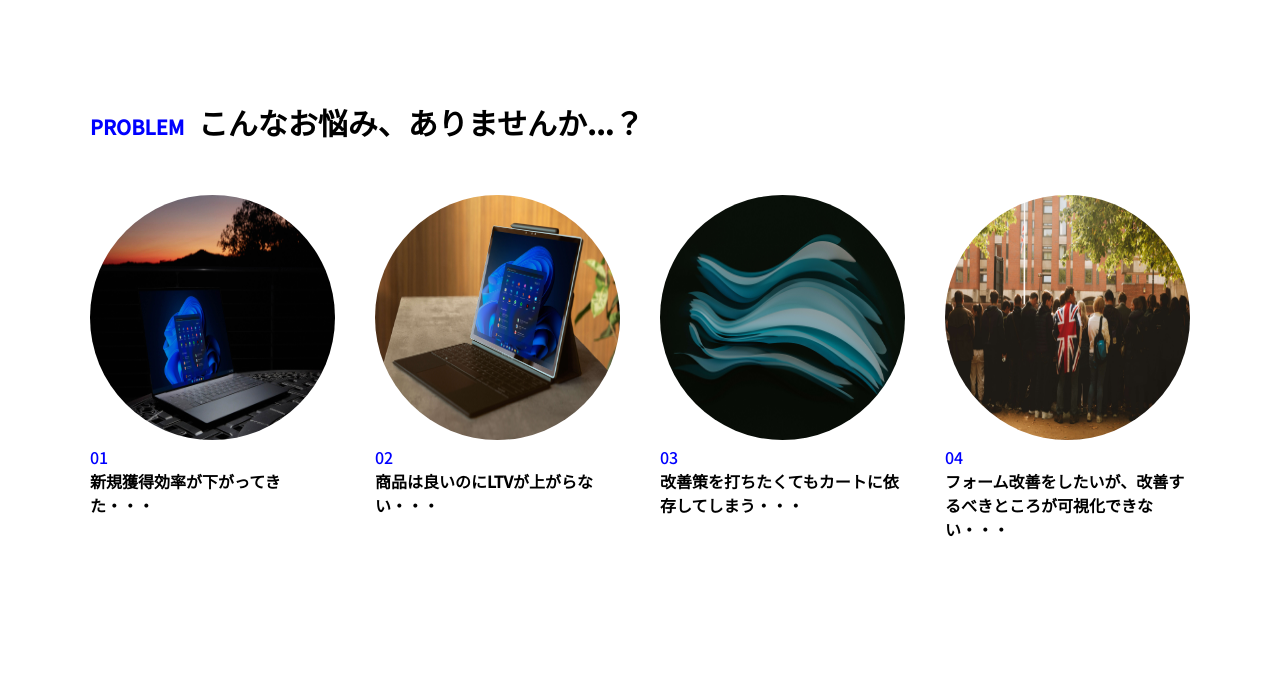
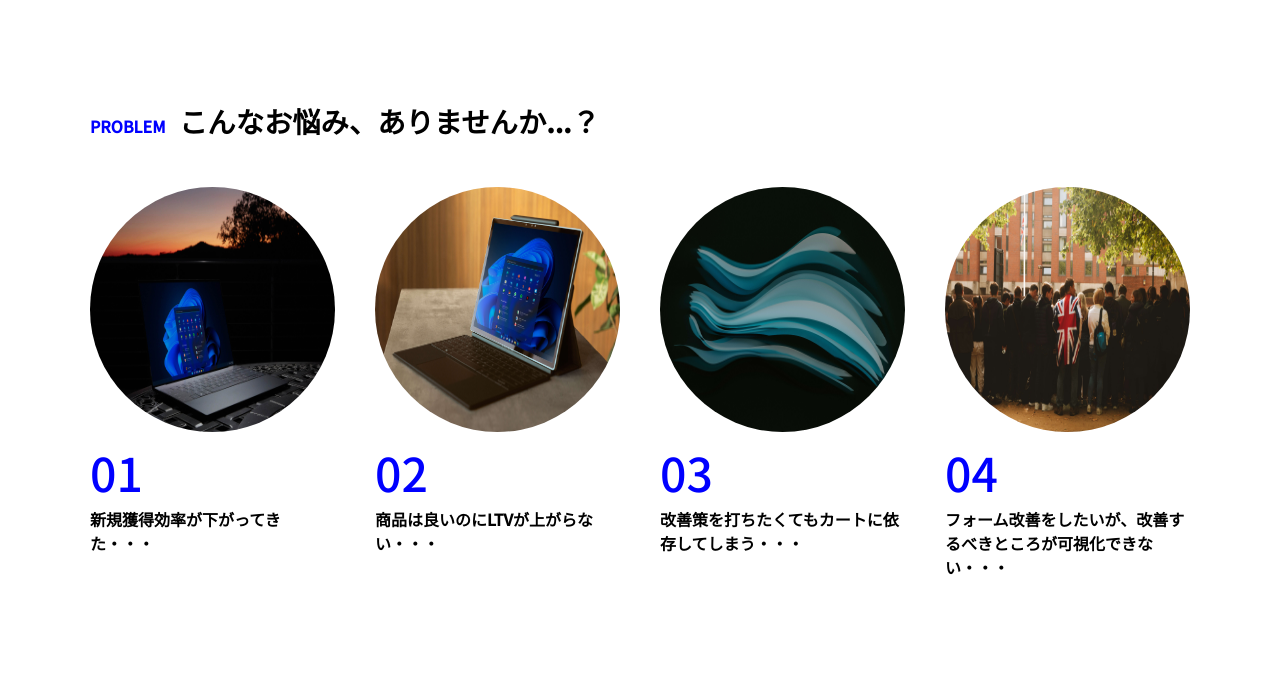
Before and after one commit to KosukeProgramming/side-job-class-syukudai13, a PHP site: page / in a window 1280 px wide. Shown: the top 678 px of the page. Run offline with PHP 8.4, Linux system fonts and the light colour scheme.

Commit message:
文字サイズをclampに変更

```diff
--- a/style.css
+++ b/style.css
@@ -106,22 +106,24 @@ input, select {
 }
 /* 以上リセットCSS */
 
+/******************
+* problem
+******************/
 .problem {
     max-width: 1100px;
     margin: 0 auto;
-    padding: 100px 0;
+    padding: 100px 1vw;
 }
 .problem__title-inner {
-    margin-bottom: 50px;
+    margin-bottom: 3.5vw;
 }
 .problem__sub-title {
-    font-size: 20px;
     font-weight: bold;
     color: blue;
 }
 .problem__title {
     display: inline-block;
-    font-size: 30px;
+    font-size: clamp(1.438rem, 0.938rem + 1.04vw, 1.875rem);
     font-weight: bold;
     padding-left: 10px;
 }
@@ -140,6 +142,7 @@ input, select {
 }
 .problem__order {
     color: blue;
+    font-size: clamp(2.188rem, 1.116rem + 2.23vw, 3.125rem);
 }
 .problem__item-text {
     font-weight: bold;
```
Also changed, not shown: 1 other file.
